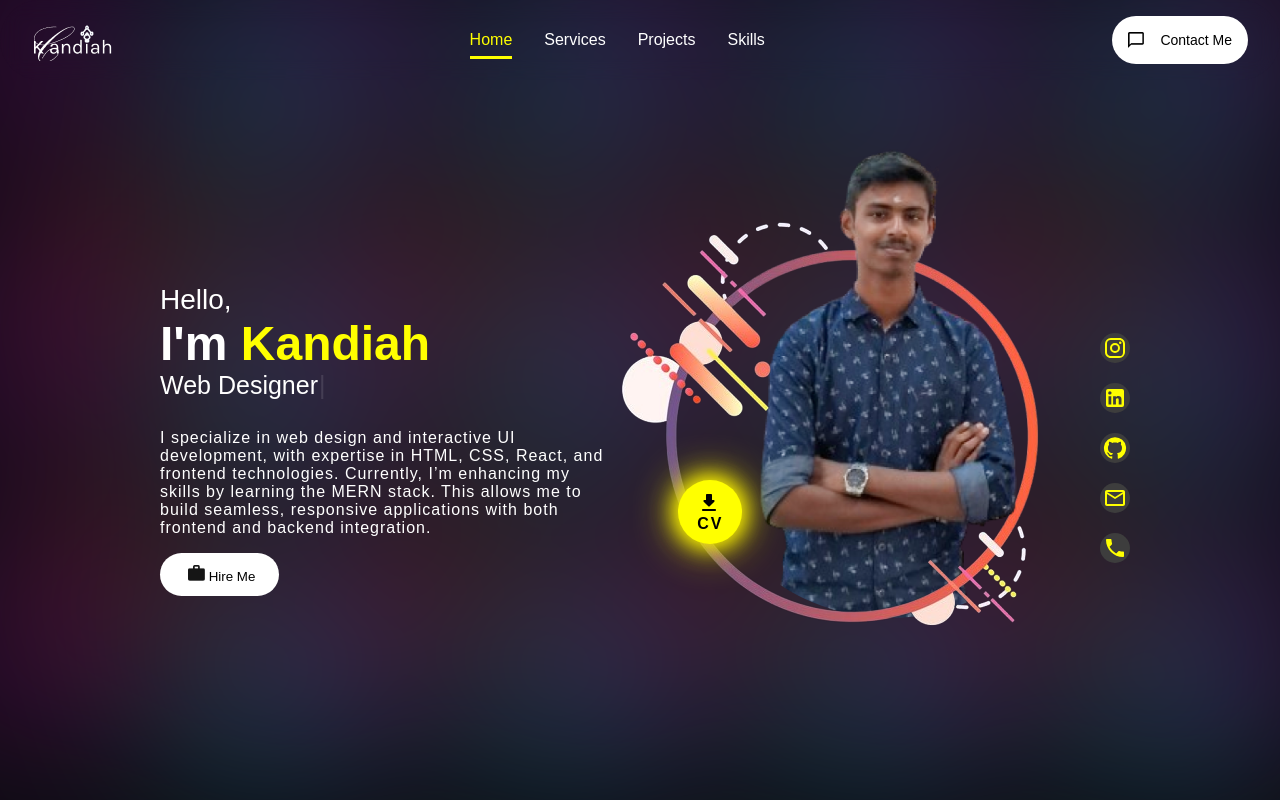
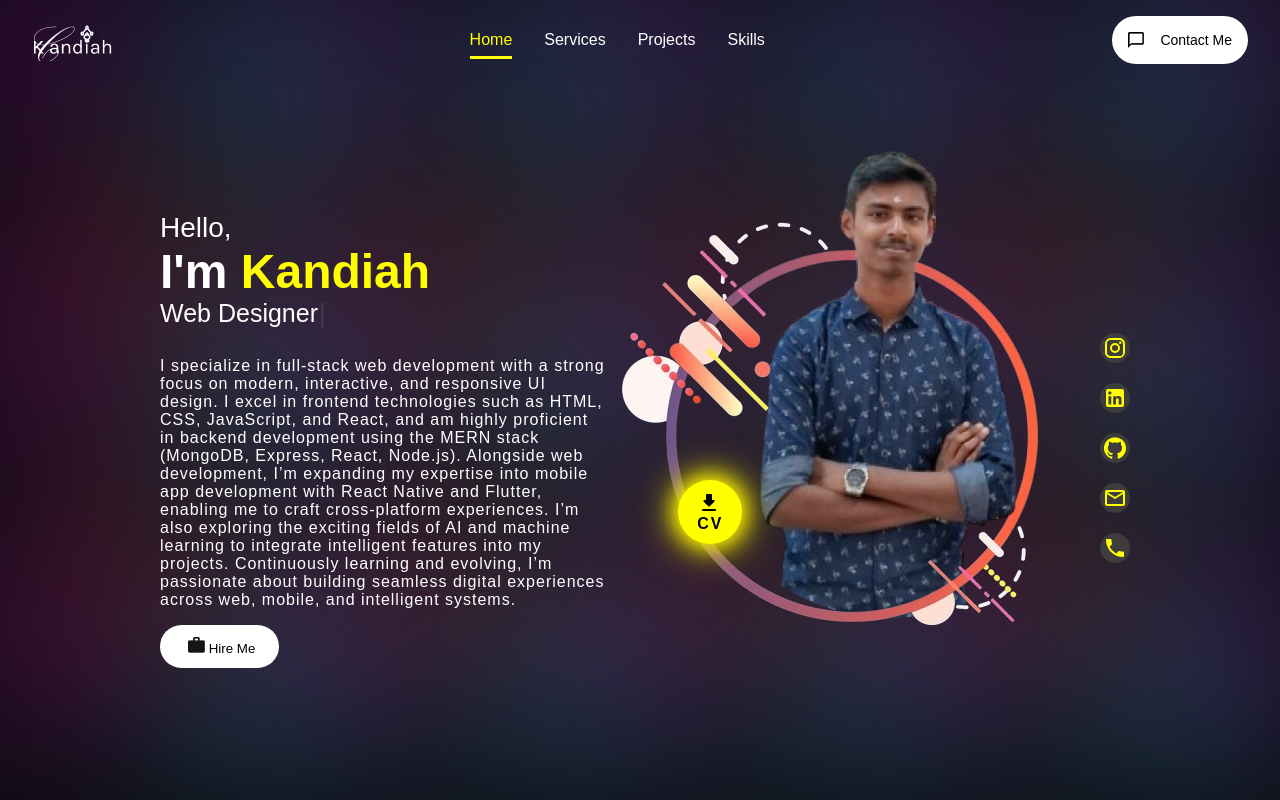
Before and after one commit to kandiahc-it/PortfolioNew, a React (Create React App) app: page /PortfolioNew/projects in a window 1280 px wide. Both pictures are taken after a click on the icon 140 px from the left and 43 px from the top of the page. Shown: the top 800 px of the page. Built offline with nearby package versions, Linux system fonts and the light colour scheme.

Commit message:
made changes in some stuffs

```diff
--- a/src/components/NavBar/navbar.css
+++ b/src/components/NavBar/navbar.css
@@ -51,7 +51,7 @@
     padding: 1rem;
     gap:1rem;
     border-radius:2rem ;
-
+    cursor: pointer;
 }
 .desktopMenubtn>p{
     font-size: 14px;
--- a/src/components/contacts/contacts.js
+++ b/src/components/contacts/contacts.js
@@ -36,7 +36,7 @@ const Contact = () => {
   return (
     <section id='contactPage'>
       <div className='contact'>
-        <h1 className='contactPageTitle'><PersonIcon sx={{height:"3rem",width:"3rem",marginTop:"25px"}}/> Contact Me</h1>
+        <h1 className='contactPageTitle'><PersonIcon sx={{height:"3rem",width:"3rem",marginTop:"25px"}}/>Contact Me</h1>
         <span className='contactDesc'>Please fill out the form to discuss any work opportunities</span>
         <form className='contactForm' ref={form} onSubmit={sendEmail}>
           <input type='text' className='name' placeholder='Your Name' name='from_name' required />
--- a/src/data.js
+++ b/src/data.js
@@ -19,8 +19,8 @@ export const data = {
     TechKnown : ["Web Designer", "Web Developer","App Developer"],
     Resume :"https://drive.google.com/file/d/1DkJZL1v8shT-ookcTk77BQDmag6R1Zw_/view?usp=sharing",
     skillDesc :
-    " I specialize in web design and interactive UI development, with expertise in HTML, CSS, React, and frontend technologies. Currently, I’m enhancing my skills by learning the MERN stack. This allows me to build seamless, responsive applications with both frontend and backend integration.",
-    socialLinksHero :[
+    " I specialize in full-stack web development with a strong focus on modern, interactive, and responsive UI design. I excel in frontend technologies such as HTML, CSS, JavaScript, and React, and am highly proficient in backend development using the MERN stack (MongoDB, Express, React, Node.js). Alongside web development, I’m expanding my expertise into mobile app development with React Native and Flutter, enabling me to craft cross-platform experiences. I’m also exploring the exciting fields of AI and machine learning to integrate intelligent features into my projects. Continuously learning and evolving, I’m passionate about building seamless digital experiences across web, mobile, and intelligent systems.",
+      socialLinksHero :[
     {
       head: "Instagram",
       icon: InstagramIcon,
```
